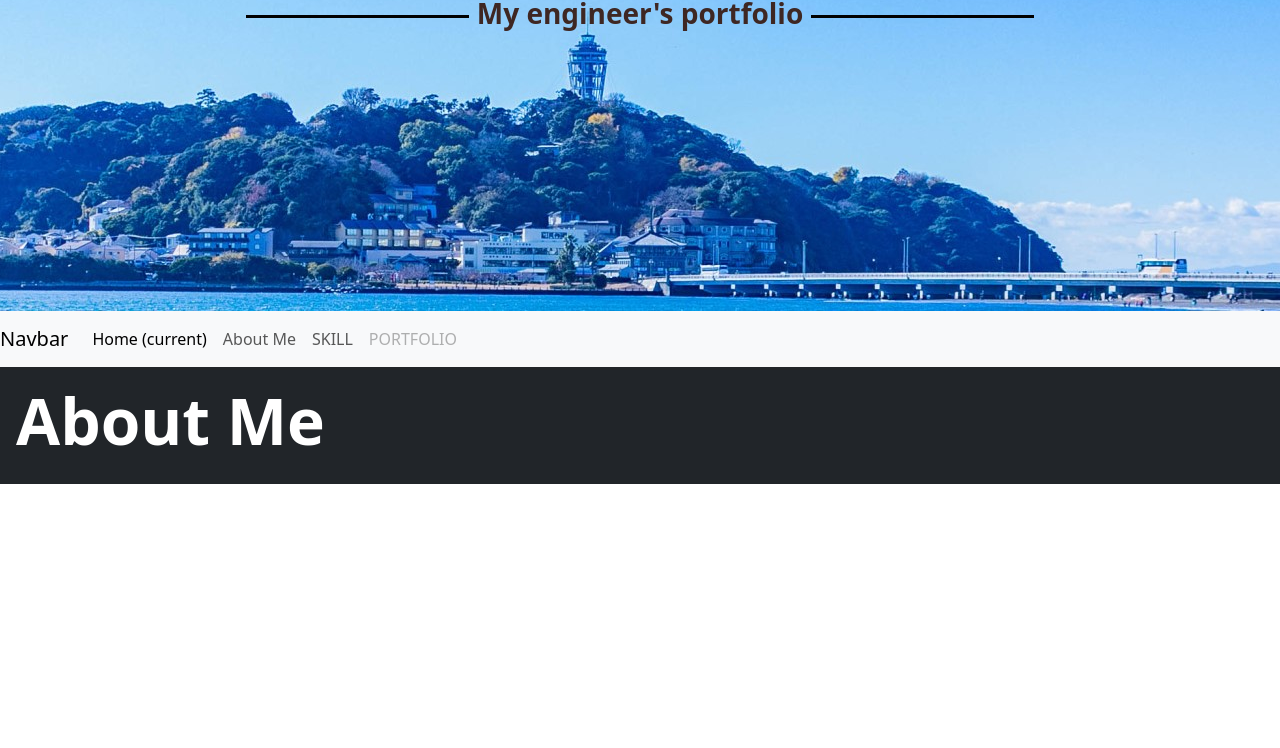
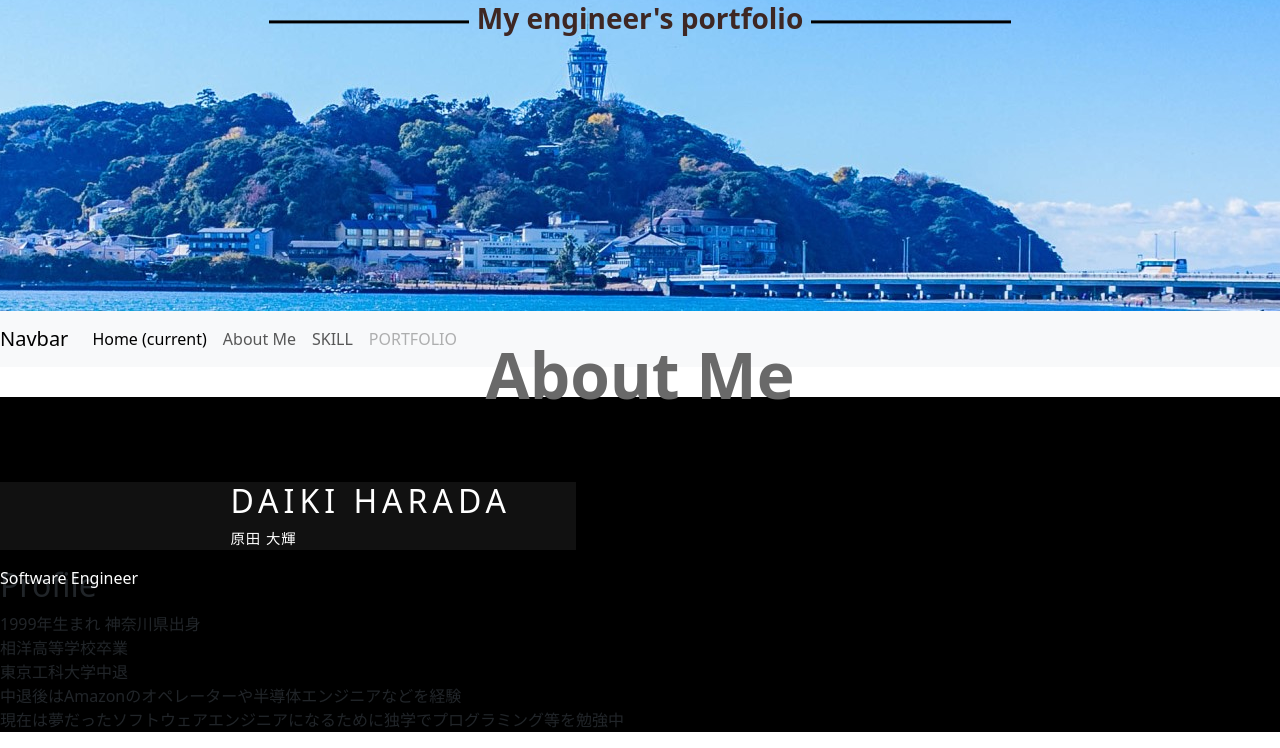
Before and after one commit to SHEILA0360/MyHP, a plain HTML site: page src/index.html in a window 1280 px wide. Shown: the part 389-1137 px from the top of the page. Before the commit the page ends 873 px from the top, so only its background shows below. Drawn offline with nearby package versions, Linux system fonts and the light colour scheme.

Commit message:
feature_update

```diff
--- a/src/index.html
+++ b/src/index.html
@@ -54,23 +54,23 @@
         </div>
       </div>
     </nav>
-
     <!-- About Me-->
-    <section id="About-Me" class="bg-dark p-3 text-white About Section">
+    <section id="About-Me">
       <div class="title">
         <h1 class="display-3 fw-bolder">About Me</h1>
       </div>
-      <!-- </div>
-      <div class="bg-secondary p-3 text-white contaner">
-        <h2 class="position-absolute left-3% name-english">DAIKI HARADA</h2>
-        <p>原田 大輝</p>
-        <p class="">Software Engineer</p>
+      <div id="name-container">
+        <h2 class="name-english">DAIKI HARADA</h2>
+        <p class="name-japanese">原田 大輝</p>
       </div>
 
+      <div class="information">
+        <p>Software Engineer</p>
+      </div>
       <h2>Profile</h2>
       <p>
         1999年生まれ 神奈川県出身<br />相洋高等学校卒業<br />東京工科大学中退<br />中退後はAmazonのオペレーターや半導体エンジニアなどを経験<br />現在は夢だったソフトウェアエンジニアになるために独学でプログラミング等を勉強中
-      </p> -->
+      </p>
     </section>
   </body>
 </html>
--- a/src/style.css
+++ b/src/style.css
@@ -1,21 +1,15 @@
 /* デスクトップ用 */
 @media screen and (min-width: 960px) {
-  .hero p::before,
-  .hero p::after {
-    width: 20%;
+  .Upper-Image {
+  }
+}
+/* モバイル用 */
+@media screen and (max-width: 959px) {
+  .Upper-Image {
   }
 }
 
-/* モバイル用 */
-@media screen and (max-width: 959px) {
-  .hero p::before,
-  .hero p::after {
-    width: 50%;
-  }
-}
-
-.hero {
-  padding: 250px 30px 250px;
+#hero {
   background-image: url(../image/UpperImage.jpg);
   background-size: cover;
   background-position: center center;
@@ -23,39 +17,57 @@
   height: 700px;
   object-fit: cover;
   color: #3e2723;
+
+  position: relative;
 }
 
-.hero p::before,
-.hero p::after {
+#hero .container {
+  position: absolute;
+  top: 50%;
+  left: 50%;
+  transform: translate(-50%, -50%);
+}
+
+#hero p::before,
+#hero p::after {
   content: "";
   background-color: #000;
   height: 3px;
-  /* width: 20%; */
+  width: 200px;
   display: inline-block;
   vertical-align: middle;
 }
 
-/* About Me */
+/* About-Me */
 
-.About-Me {
-  background-color: #233e2e;
+#About-Me {
+  background-color: #000;
   position: relative;
+  margin-top: 30px;
 }
-.About-Me .title {
+#About-Me .title {
   position: relative;
-  top: -45px;
+  top: -60px;
+  color: #696969;
   text-align: center;
-  color: #696969;
-  font-size: 3.8rem;
 }
-.bg-text-about {
+#name-container {
+  background-color: #111111;
+  color: #fff;
+  width: 45%;
+  letter-spacing: 1px;
+}
+.name-english {
+  margin-left: 40%;
+  font-size: 2rem;
+  letter-spacing: 5px;
+}
+.name-japanese {
+  margin-left: 40%;
+  margin-top: 1%;
+  font-size: 0.9rem;
+}
+.information {
+  color: #fff;
   position: absolute;
-  top: 45%;
-  left: 3%;
 }
-.background-about {
-  color: #a9a9a9;
-  opacity: 0.1;
-  font-size: 5rem;
-  font-weight: bold;
-}
```
